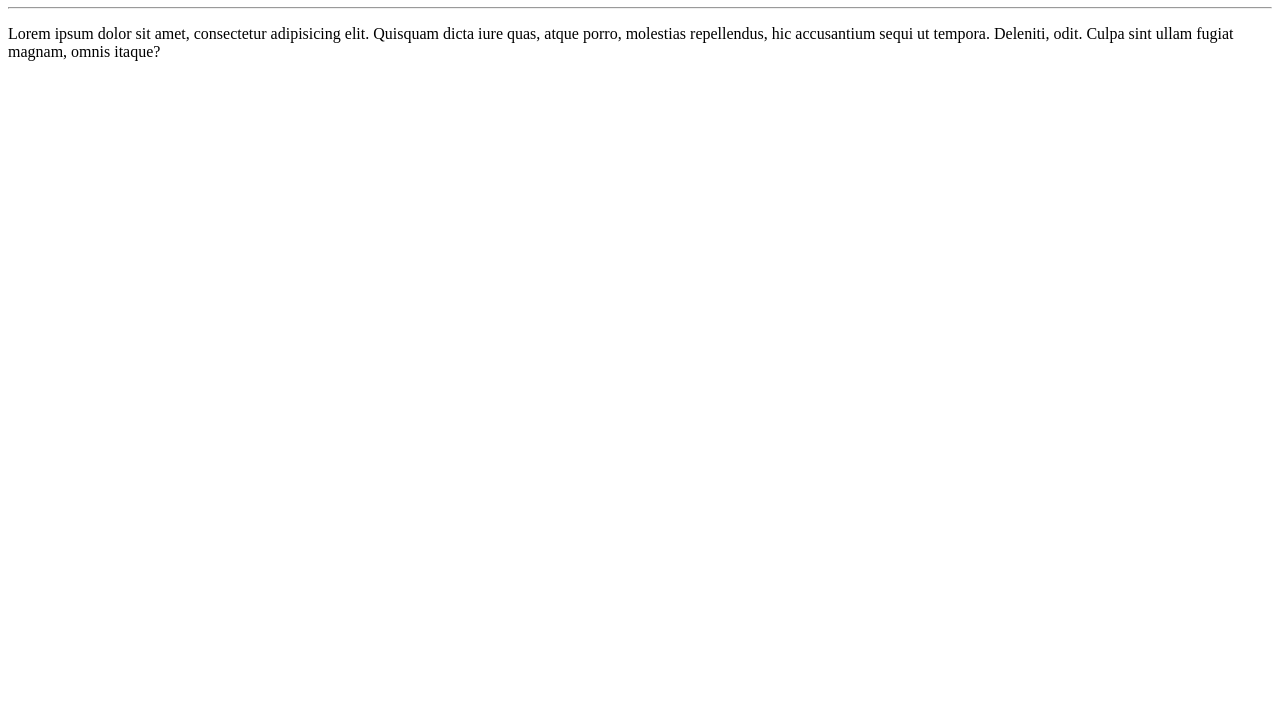
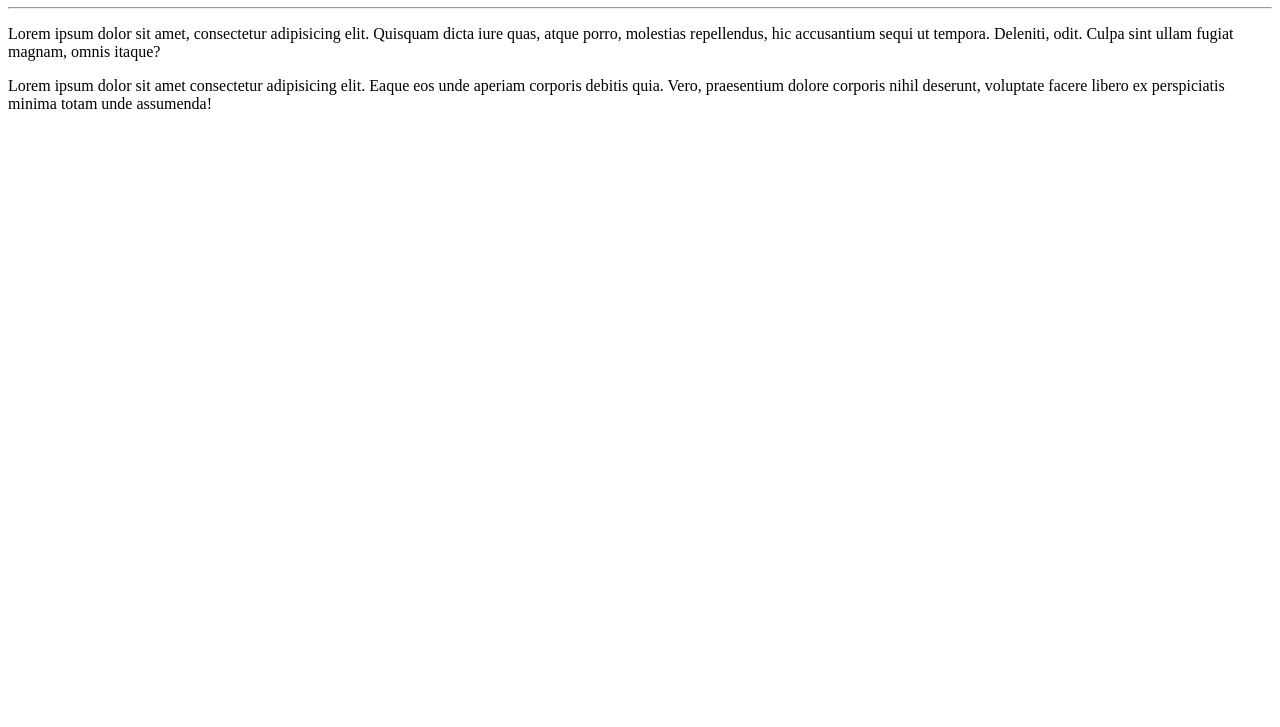
Before and after one commit to SantanaNc/Ol--Mundo, a plain HTML site: page site-exemplo/index.html in a window 1280 px wide. Shown: the part 73-800 px from the top of the page. Drawn offline with Linux system fonts and the light colour scheme.

Commit message:
adicionado um paragrafo

```diff
--- a/site-exemplo/index.html
+++ b/site-exemplo/index.html
@@ -9,5 +9,6 @@
     <h1>Olá, Mundo</h1>
     <hr>
     <p>Lorem ipsum dolor sit amet, consectetur adipisicing elit. Quisquam dicta iure quas, atque porro, molestias repellendus, hic accusantium sequi ut tempora. Deleniti, odit. Culpa sint ullam fugiat magnam, omnis itaque?</p>
+    <p>Lorem ipsum dolor sit amet consectetur adipisicing elit. Eaque eos unde aperiam corporis debitis quia. Vero, praesentium dolore corporis nihil deserunt, voluptate facere libero ex perspiciatis minima totam unde assumenda!</p>
 </body>
 </html>
```
